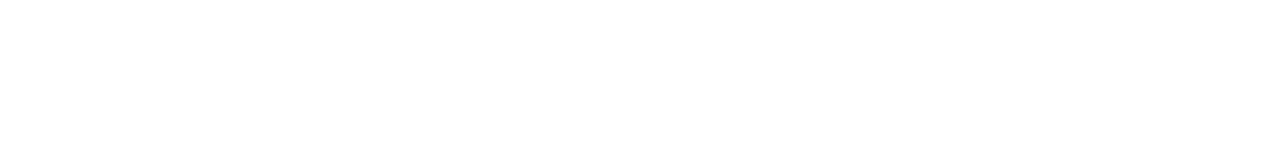
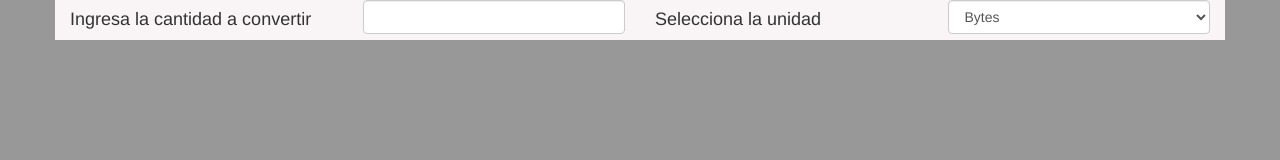
Before and after one commit to jgiraldo16/conversorUnidades, a plain HTML site: page index.html in a window 1280 px wide. Drawn offline with nearby package versions, Linux system fonts and the light colour scheme.

Commit message:
Hoja de Estilos Creada y cabecera

```diff
--- a/index.html
+++ b/index.html
@@ -7,10 +7,30 @@
   <script src="https://ajax.googleapis.com/ajax/libs/angularjs/1.3.16/angular.min.js"></script>
   <!--Bootstrap-->
   <link rel="stylesheet" href="https://maxcdn.bootstrapcdn.com/bootstrap/3.3.5/css/bootstrap.min.css">
+  <link rel="stylesheet" href="stylesheet.css">
 </head>
 <body>
   <div class="container">
-
+  	<div class="row">
+  		<div class="col-md-3">
+  			<h4>Ingresa la cantidad a convertir</h4>
+  		</div>
+  		<div class="col-md-3">
+  			<input type="text" class="form-control">
+  		</div>
+  		<div class="col-md-3">
+  			<h4>Selecciona la unidad</h4>
+  		</div>
+  		<div class="col-md-3">
+  			<select class="form-control">
+  				<option>Bytes</option>
+				<option>KB - KiloBytes</option>
+				<option>MB - MegaBytes</option>
+				<option>GB - GigaBytes</option>
+				<option>TB - TeraBytes</option>
+  			</select>
+  		</div>
+  	</div>
   </div>
 </body>
 </html>
--- /dev/null
+++ b/stylesheet.css
@@ -0,0 +1,6 @@
+body{
+	background: #989898;
+}
+.container{
+	background: #f9f5f6;
+}
```
